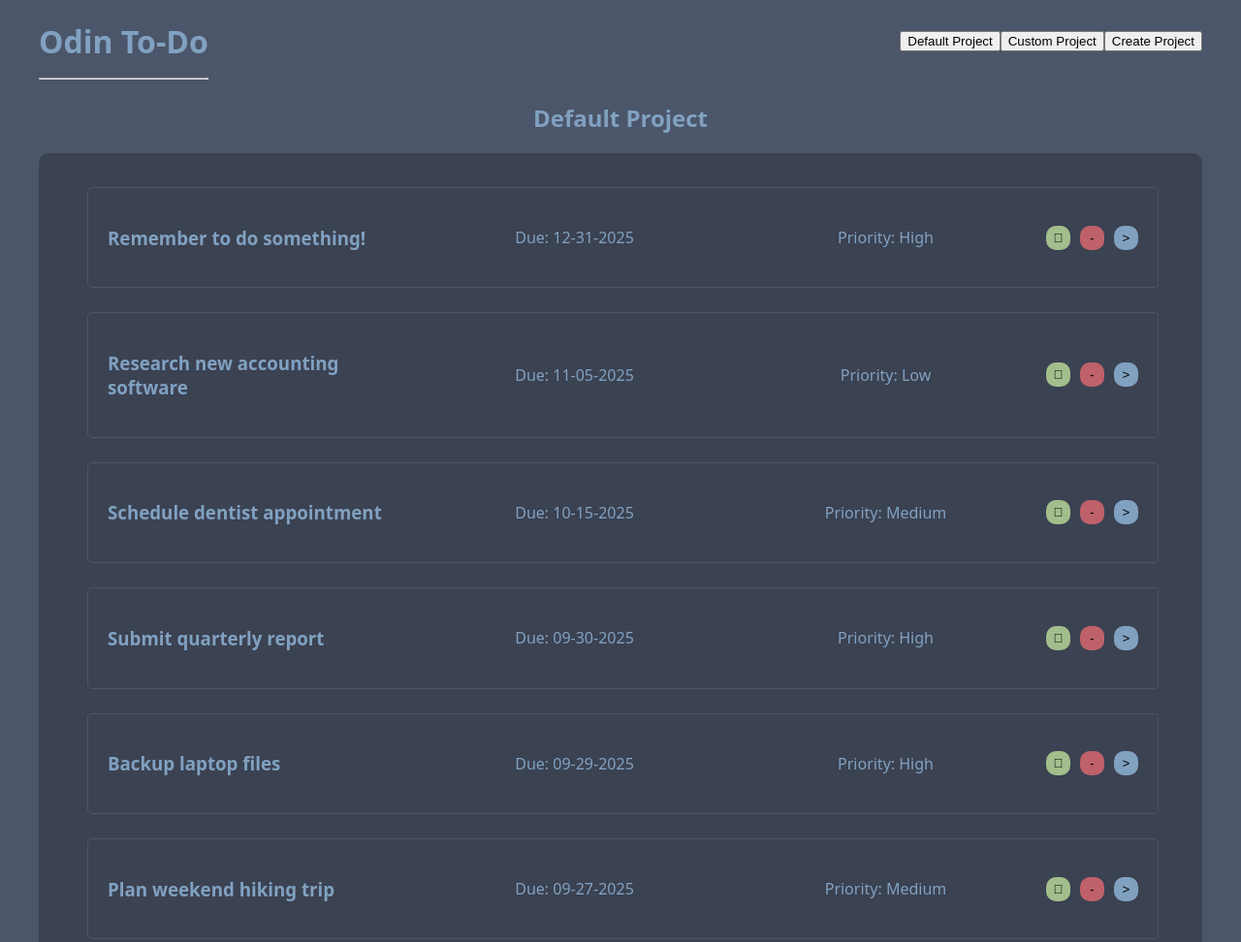
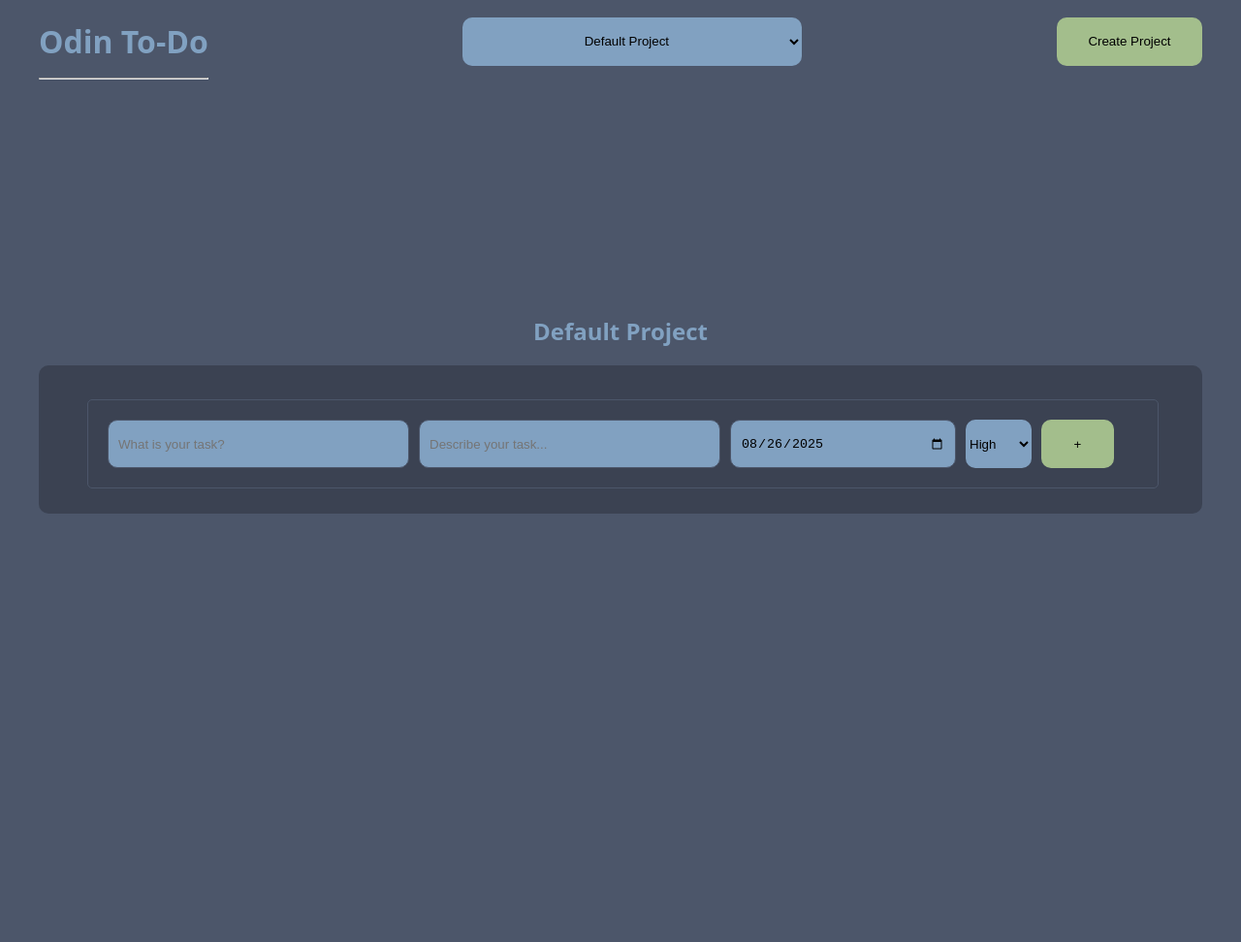
Before and after one commit to cvendi/odin-todo, a website built with webpack: page src/template.html in a window 1280 px wide. Shown: the top 972 px of the page at 97% size. After the commit the page ends 800 px from the top, so only its background shows below. Built offline with nearby package versions, Linux system fonts and the light colour scheme.

Commit message:
Add project creation with placeholder name for now; Add task creation input to top of project container

```diff
--- a/src/index.js
+++ b/src/index.js
@@ -1,7 +1,6 @@
 import "./styles.css";
 import "./nord.css";
 
-import Task from "./task.js";
 import Project from "./project.js";
 import RenderProject from "./render.js";
 
@@ -10,6 +9,7 @@ import { format } from "date-fns";
 class App {
     constructor() {
         this.projects = [];
+        this.projectSelector = null;
     }
 
     createProject(name) {
@@ -32,20 +32,30 @@ class App {
         document.body.appendChild(renderProject.render());
     }
 
-    createTask(title, description, dueDate, priority, projectId) {
-        const task = new Task(
-            crypto.randomUUID(),
-            title,
-            description,
-            dueDate,
-            priority
-        );
-        for (let project of this.projects) {
-            if (project.id === projectId) {
-                project.addTask(task);
-                return task;
+    updateProjectSelector () {
+        if (!this.projectSelector) {
+            this.projectSelector = document.createElement('select');
+            this.projectSelector.classList.add('project-select');
+        }
+
+        this.projectSelector.innerHTML = '';
+
+        this.projects.forEach(project => {
+            const projectOption = document.createElement('option');
+            projectOption.textContent = project.name;
+            projectOption.value = project.id;
+            this.projectSelector.appendChild(projectOption);
+        });
+
+        this.projectSelector.onchange = (e) => {
+            const selectedProjectId = e.target.value;
+            const selectedProject = this.projects.find(p => p.id === selectedProjectId);
+            if (selectedProject) {
+                this.renderProject(selectedProject);
             }
-        }
+        };
+
+        return this.projectSelector;
     }
 
     init () {
@@ -53,24 +63,30 @@ class App {
 
         const mainContainer = document.querySelector('.main-container');
 
+        const logo = document.createElement('h1');
+        logo.innerHTML = 'Odin To-Do<hr style="color: var(--nord14);">';
+
+        let selectorDiv = document.createElement('div');
+        selectorDiv.classList.add('project-select-container');
+
+        selectorDiv.appendChild(this.updateProjectSelector());
+
         const buttonDiv = document.createElement('div');
         buttonDiv.classList.add('project-buttons');
         const createProjectButton = document.createElement('button');
         createProjectButton.textContent = 'Create Project';
         createProjectButton.addEventListener("click", () => {
-            console.log('Create Project Button clicked');
+            const newProject = this.createProject("Testing Button Creation");
+            this.updateProjectSelector();
+
+            this.projectSelector.value = newProject.id;
+            this.renderProject(newProject);
         })
 
-        this.projects.forEach(project => {
-            const projectButton = document.createElement('button');
-            projectButton.textContent = project.name;
-            projectButton.addEventListener("click", () => {
-                console.log(`Project button pressed for ${project.name}`)
-                this.renderProject(project);
-            })
-            buttonDiv.appendChild(projectButton);
-        })
         buttonDiv.appendChild(createProjectButton);
+        mainContainer.innerHTML = '';
+        mainContainer.appendChild(logo);
+        mainContainer.appendChild(selectorDiv);
         mainContainer.appendChild(buttonDiv);
     }
 }
@@ -82,85 +98,4 @@ let app = new App();
 const defaultProject = app.createProject("Default Project");
 const customProject = app.createProject("Custom Project");
 
-app.createTask(
-    "Remember to do something!",
-    "This is a future task with a dueDate yet to pass.",
-    format(new Date(2025, 11, 31), "MM-dd-yyyy"),
-    "High",
-    defaultProject.id // This will eventually be dynamic based on the currently selected project in the UI
-);
-
-app.createTask(
-    "This is a longer task that should wrap down within the first grid column.",
-    "This is a task with a dueDate that has passed, and should be identified as such in the UI.",
-    format(new Date(2025, 6, 28), "MM-dd-yyyy"),
-    "High",
-    defaultProject.id // This will eventually be dynamic based on the currently selected project in the UI
-);
-
-app.createTask(
-    "Submit quarterly report",
-    "Finish and submit the Q3 performance report by end of day.",
-    format(new Date(2025, 8, 30), "MM-dd-yyyy"),
-    "High",
-    defaultProject.id
-);
-
-app.createTask(
-    "Schedule dentist appointment",
-    "Call Dr. Martinez's office to book a cleaning for next month.",
-    format(new Date(2025, 9, 15), "MM-dd-yyyy"),
-    "Medium",
-    defaultProject.id
-);
-
-app.createTask(
-    "Renew driver's license",
-    "Visit DMV before expiration to renew license and update photo.",
-    format(new Date(2025, 7, 10), "MM-dd-yyyy"),
-    "High",
-    defaultProject.id
-);
-
-app.createTask(
-    "Research new accounting software",
-    "Compare features and pricing for QuickBooks vs FreshBooks vs Xero.",
-    format(new Date(2025, 10, 5), "MM-dd-yyyy"),
-    "Low",
-    defaultProject.id
-);
-
-app.createTask(
-    "Plan weekend hiking trip",
-    "Reserve campsite and check weather forecast for mountain trails.",
-    format(new Date(2025, 8, 27), "MM-dd-yyyy"),
-    "Medium",
-    defaultProject.id
-);
-
-app.createTask(
-    "Update portfolio website",
-    "Add recent React projects and optimize images for faster loading.",
-    format(new Date(2025, 6, 20), "MM-dd-yyyy"),
-    "Medium",
-    defaultProject.id
-);
-
-app.createTask(
-    "Backup laptop files",
-    "Run full system backup to external drive before traveling next week.",
-    format(new Date(2025, 8, 29), "MM-dd-yyyy"),
-    "High",
-    defaultProject.id
-);
-
-// Test tasks for second project
-app.createTask(
-    "Custom Task",
-    "This is a custom task in the custom project.",
-    format(new Date(2025, 10, 30), "MM-dd-yyyy"),
-    "Medium",
-    customProject.id
-);
-
 app.init()
--- a/src/project.js
+++ b/src/project.js
@@ -1,4 +1,6 @@
 import { compareDesc } from "date-fns";
+
+import Task from "./task.js";
 
 export default class Project {
     constructor(id, name) {
@@ -6,6 +8,17 @@ export default class Project {
         this.name = name;
         this.tasks = [];
     };
+
+    createTask(title, description, dueDate, priority) {
+        const task = new Task(
+            crypto.randomUUID(),
+            title,
+            description,
+            dueDate,
+            priority
+        );
+        this.tasks.push(task);
+    }
 
     addTask(task) {
         this.tasks.push(task);
--- a/src/render.js
+++ b/src/render.js
@@ -10,6 +10,7 @@ export default class RenderProject {
     }
 
     render() {
+        console.log('Rendering the project...');
         const projectContainer = document.createElement('div');
         projectContainer.classList.add('project-container');
 
@@ -22,6 +23,68 @@ export default class RenderProject {
 
         const taskList = document.createElement('ul');
         taskList.classList.add('task-list');
+
+        const userInputItem = document.createElement('li');
+        userInputItem.classList.add('input-item');
+
+        const taskInput = document.createElement('input');
+        taskInput.type = 'text';
+        taskInput.placeholder = 'What is your task?'
+        taskInput.classList.add('task-input');
+        userInputItem.appendChild(taskInput);
+
+        const taskDescriptionInput = document.createElement('input');
+        taskDescriptionInput.type = 'text';
+        taskDescriptionInput.placeholder = 'Describe your task...'
+        taskDescriptionInput.classList.add('task-description-input');
+        userInputItem.appendChild(taskDescriptionInput);
+
+        const datePriorityDiv = document.createElement('div');
+        datePriorityDiv.classList.add('date-priority-div');
+
+        const dueDateInput = document.createElement('input');
+        dueDateInput.type = 'date';
+        dueDateInput.valueAsDate = new Date();
+        datePriorityDiv.appendChild(dueDateInput);
+
+        const priorityValues = ['High', 'Medium', 'Low'];
+
+        const prioritySelector = document.createElement('select');
+        priorityValues.forEach(priority => {
+            const priorityOption = document.createElement('option');
+            priorityOption.textContent = priority;
+            priorityOption.value = priority;
+            prioritySelector.appendChild(priorityOption);
+        });
+
+        prioritySelector.classList.add('priority-select');
+        datePriorityDiv.appendChild(prioritySelector);
+        userInputItem.appendChild(datePriorityDiv);
+
+        const submitButton = document.createElement('button');
+        submitButton.classList.add('submit-task-button');
+        submitButton.style.backgroundColor = 'var(--nord14)';
+        submitButton.textContent = '+';
+        userInputItem.appendChild(submitButton);
+
+        taskList.appendChild(userInputItem);
+
+        let chosenPriority = 'High';
+        prioritySelector.onchange = (e) => {
+            chosenPriority = e.target.value;
+        };
+
+        submitButton.addEventListener("click", () => {
+            this.project.createTask(
+                taskInput.value,
+                taskDescriptionInput.value,
+                dueDateInput.value,
+                chosenPriority
+            )
+            console.log(this.project);
+            RenderProject.clearProjectContainer();
+            document.body.appendChild(this.render());
+        });
 
         this.project.getTasks().forEach(task => {
             const taskItem = document.createElement('li');
--- a/src/styles.css
+++ b/src/styles.css
@@ -27,6 +27,30 @@ body {
     display: flex;
     justify-content: center;
     align-items: center;
+    gap: 10px;
+}
+
+.project-buttons button {
+    width: 150px;
+    height: 50px;
+    background-color: var(--nord14);
+    border: none;
+    border-radius: 10px;
+}
+
+.project-select-container {
+    display: flex;
+    justify-content: center;
+    align-items: center;
+}
+
+.project-select {
+    width: 350px;
+    height: 50px;
+    background-color: var(--nord9);
+    border: none;
+    border-radius: 10px;
+    text-align: center;
 }
 
 .project-container {
@@ -47,7 +71,7 @@ body {
     margin-bottom: 50px;
 }
 
-.task-item {
+.task-item, .input-item {
     display: grid;
     grid-template-columns: 1fr 1fr 1fr 100px;
     grid-template-rows: 1fr;
@@ -58,12 +82,52 @@ body {
     margin-bottom: 10px;
     margin-top: 25px;
     padding: 20px;
+    gap: 10px;
+}
+
+.input-item input {
+    border: 1px solid var(--nord3);
+    border-radius: 10px;
+    background-color: var(--nord9);
+    padding: 10px;
+}
+
+.input-item button {
+    width: 75px;
+    height: 50px;
+    background-color: var(--nord9);
+    border: none;
+    border-radius: 10px;
+}
+
+.input-item select {
+    background-color: var(--nord9);
+    border: none;
+    border-radius: 10px;
 }
 
 .due-date, .priority {
     display: flex;
     justify-content: center;
     align-items: center;
+}
+
+.date-priority-div {
+    display: flex;
+    justify-content: end;
+    align-items: center;
+    grid-column: 3;
+    gap: 10px;
+}
+
+.date-priority-div input {
+    width: 100%;
+    height: 50px;
+}
+
+.date-priority-div select {
+    width: 75px;
+    height: 50px;
 }
 
 .button-container {
```
